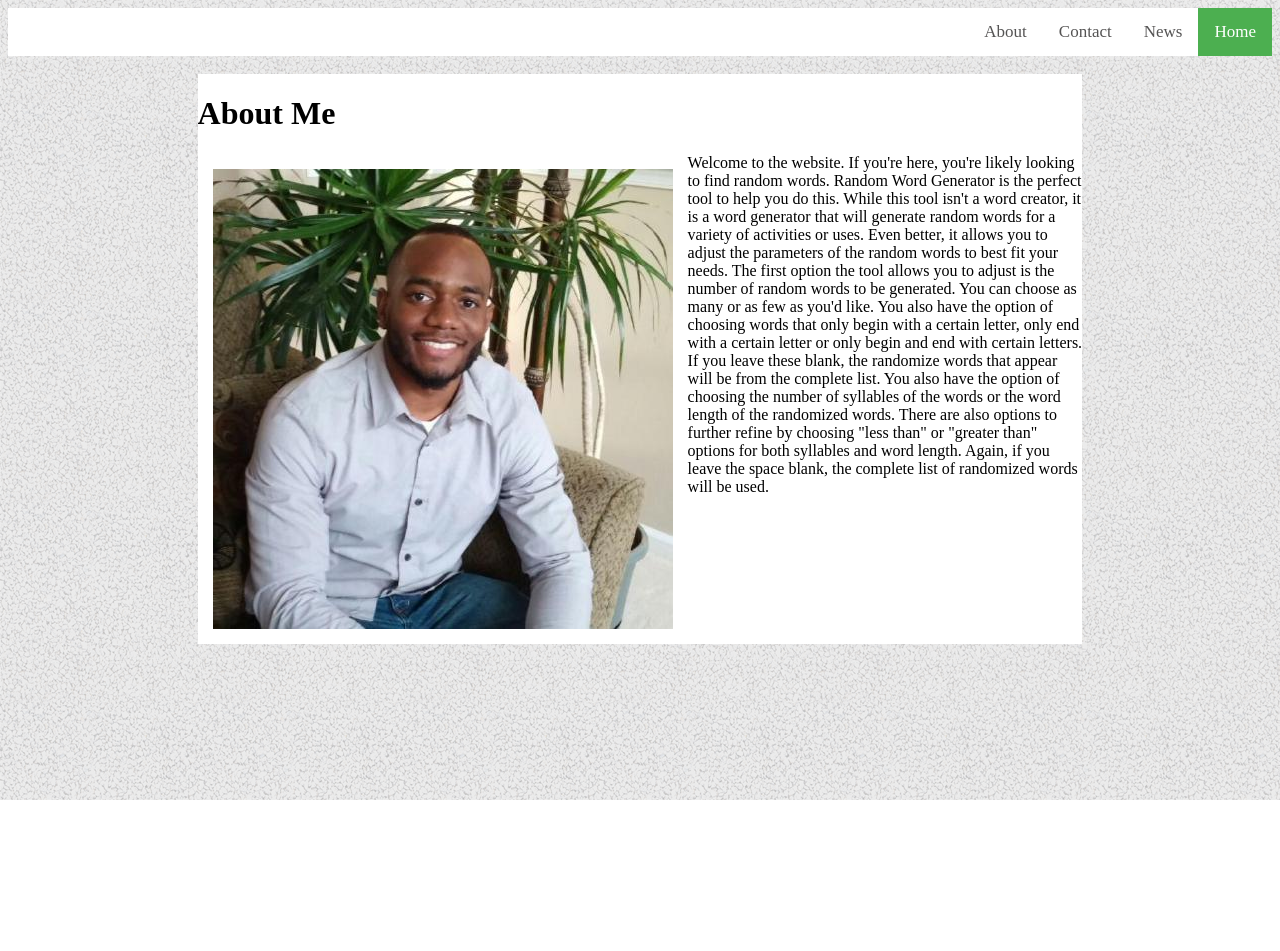
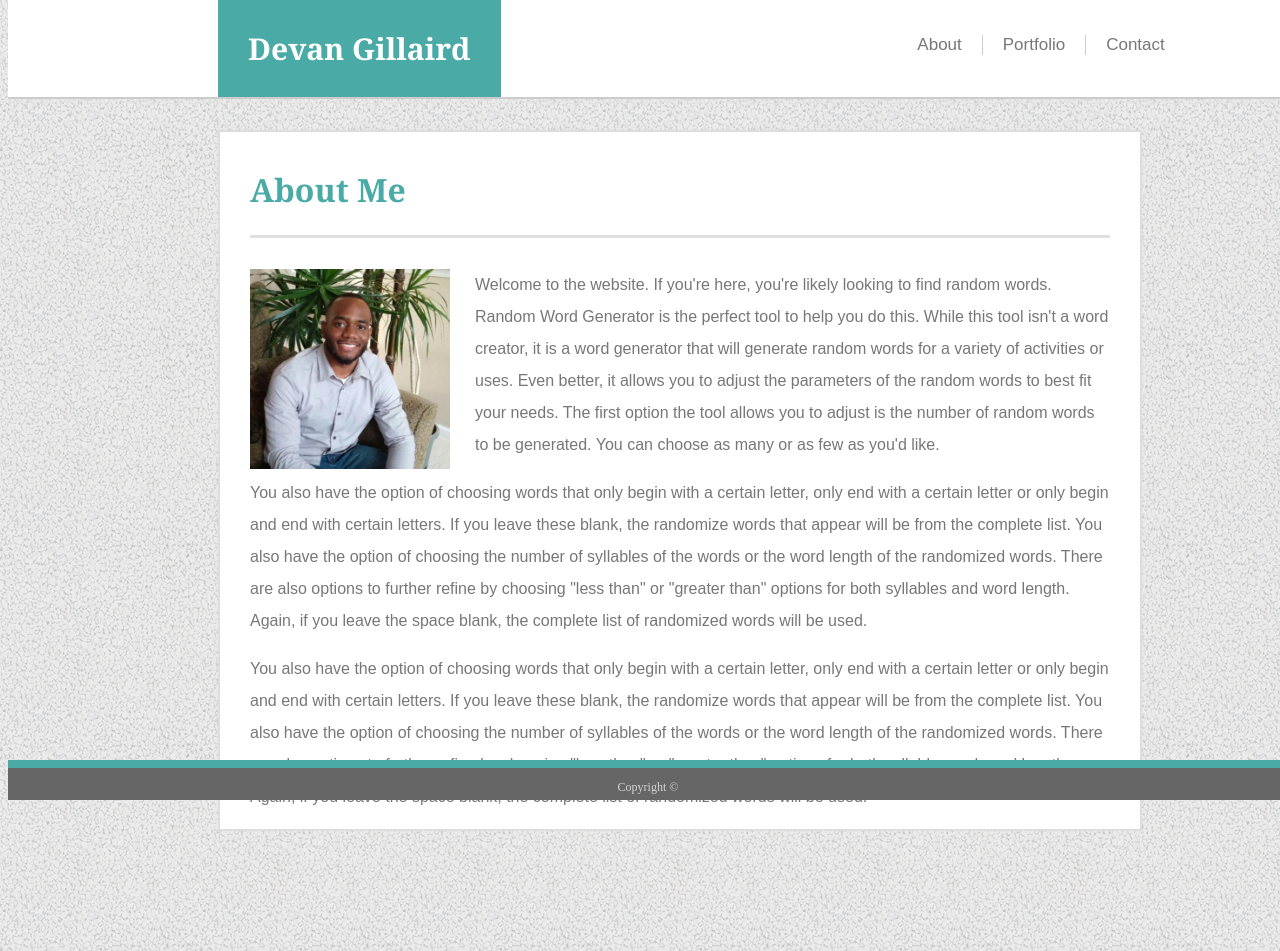
Before and after one commit to dtg5088/Basic-Portfolio, a plain HTML site: page index.html in a window 1280 px wide. Before the commit the page ends 800 px from the top, so only its background shows below. Drawn offline with Linux system fonts and the light colour scheme.

Commit message:
added profile index content, nearly completed with the first page of content

```diff
--- a/assets/css/style.css
+++ b/assets/css/style.css
@@ -3,16 +3,32 @@
 .topnav {
     background-color: white;
     overflow: hidden;
+    position: fixed;
+    top: 0;
+    width: 100%;
+    border-bottom-style: solid;
+    border-bottom-color: #cccccc;
+    border-bottom-width: 2px;
+
 }
 
 /* Style the links inside the navigation bar */
-.topnav a {
-    float: right;
-    color: rgb(85, 84, 84);
+.topnav a.regular {
+    float: left;
+    color: #777777;
     text-align: center;
-    padding: 14px 16px;
+    padding-left: 20px;
+    padding-right: 20px;
+    margin-top: 35px;
+    margin-bottom: 35px;
     text-decoration: none;
     font-size: 17px;
+    border-right: 1px solid #cccccc;
+    font-family: 'Arial', 'Helvetica Neue', Helvetica, sans-serif;
+}
+
+.topnav a.regular:last-child {
+    border-right: none;
 }
 
 /* Change the color of links on hover */
@@ -23,12 +39,26 @@
 
 /* Add a color to the active/current link */
 .topnav a.active {
-    background-color: #4CAF50;
+    background-color: #4aaaa5;
+    top: 0;
     color: white;
+    float: left;
+    text-align: center;
+    padding: 28px 20px;
+    padding-left: 30px;
+    padding-right: 30px;
+    text-decoration: none;
+    font-size: 17px;
+    margin-left: 210px;
+    margin-right: 31%;
+    font-size: 30px;
+    font-family: 'Georgia', Times, Times New Roman, serif;
+    font-weight: bold;
 }
 
 img {
-    padding: 15px;
+    padding-right: 25px;
+    width: 200px;
 }
 
 body {
@@ -36,9 +66,56 @@ body {
 }
 
 #container {
-    margin: auto;
-    width: 70%;
+    width: 68%;
     background:#ffffff;
     overflow: auto;
-    margin-top: 18px;
+    margin-top: 130px;
+    margin-bottom: 120px;
+    margin-left: 210px;
+    padding-left: 30px;
+    padding-right: 30px;
+    border-style: solid;
+    border-color: #dddddd;
+    border-width: 2px;
 }
+
+span{
+    display:inline-block;
+    border-bottom:3px solid #e0dfdf;
+    padding-top: 15px;
+    padding-bottom:2px;
+    margin-bottom: 15px;
+    width: 100%;
+    font-weight: bold;
+}
+
+.heading {
+    font-family: 'Georgia', Times, Times New Roman, serif;
+    color: #4aaaa5;
+}
+
+.font {
+    font-family: 'Arial', 'Helvetica Neue', Helvetica, sans-serif;
+    color: #777777;
+    line-height: 2.0;
+}
+
+.footer {
+    background-color: #666666;
+    position: fixed;
+    bottom: 0;
+    width: 100%;
+    border-top-style: solid;
+    border-top-color:  #4aaaa5;
+    border-top-width: 8px;
+    text-align: center;
+    padding-top: 10px;
+    color: lightgrey;
+    font-size: 12px;
+    padding-top: 12px;
+    padding-bottom: 5px;
+}
+
+.footer:after{
+    content:"Copyright \00a9";
+}
--- a/index.html
+++ b/index.html
@@ -10,23 +10,37 @@
 
 <body>
     <div class="topnav">
-        <a class="active" href="#home">Home</a>
-        <a href="#news">News</a>
-        <a href="#contact">Contact</a>
-        <a href="#about">About</a>
+        <a class="active" href="#home">Devan Gillaird</a>
+        <a class="regular" href="#contact">About</a>
+        <a class="regular" href="#Portfolio">Portfolio</a>
+        <a class="regular" href="#about">Contact</a>
     </div>
 
     <div id="container">
-        <h1>About Me</h1>
-        <p><img src="assets\images\Devan.jpg" alt="Smiley face" align="left">Welcome to the website. If you're here, you're likely looking to find random words.
+
+        <span>
+        <h1 class="heading">About Me</h1>
+        </span>
+
+        <p class="font"><img src="assets\images\Devan.jpg" alt="Smiley face" align="left">Welcome to the website. If you're here, you're likely looking to find random words.
             Random Word Generator is the perfect tool to help you do this. While this tool isn't a word creator, it is a word generator
             that will generate random words for a variety of activities or uses. Even better, it allows you to adjust the parameters of the random words to best fit your needs.
             The first option the tool allows you to adjust is the number of random words to be generated. You can choose as many or as few as you'd like.
+        </p>
+        <p class="font">
+            You also have the option of choosing words that only begin with a certain letter, only end with a certain letter or only begin and end with certain letters. If you leave these blank, the randomize words that appear will be from the complete list.
+            You also have the option of choosing the number of syllables of the words or the word length of the randomized words.
+            There are also options to further refine by choosing "less than" or "greater than" options for both syllables and word length.
+            Again, if you leave the space blank, the complete list of randomized words will be used.
+        </p>
+        <p class="font">
             You also have the option of choosing words that only begin with a certain letter, only end with a certain letter or only begin and end with certain letters. If you leave these blank, the randomize words that appear will be from the complete list.
             You also have the option of choosing the number of syllables of the words or the word length of the randomized words.
             There are also options to further refine by choosing "less than" or "greater than" options for both syllables and word length.
             Again, if you leave the space blank, the complete list of randomized words will be used.
         </p>
     </div>
+    <div class="footer">
+    </div>
 </body>
 </html>
```
